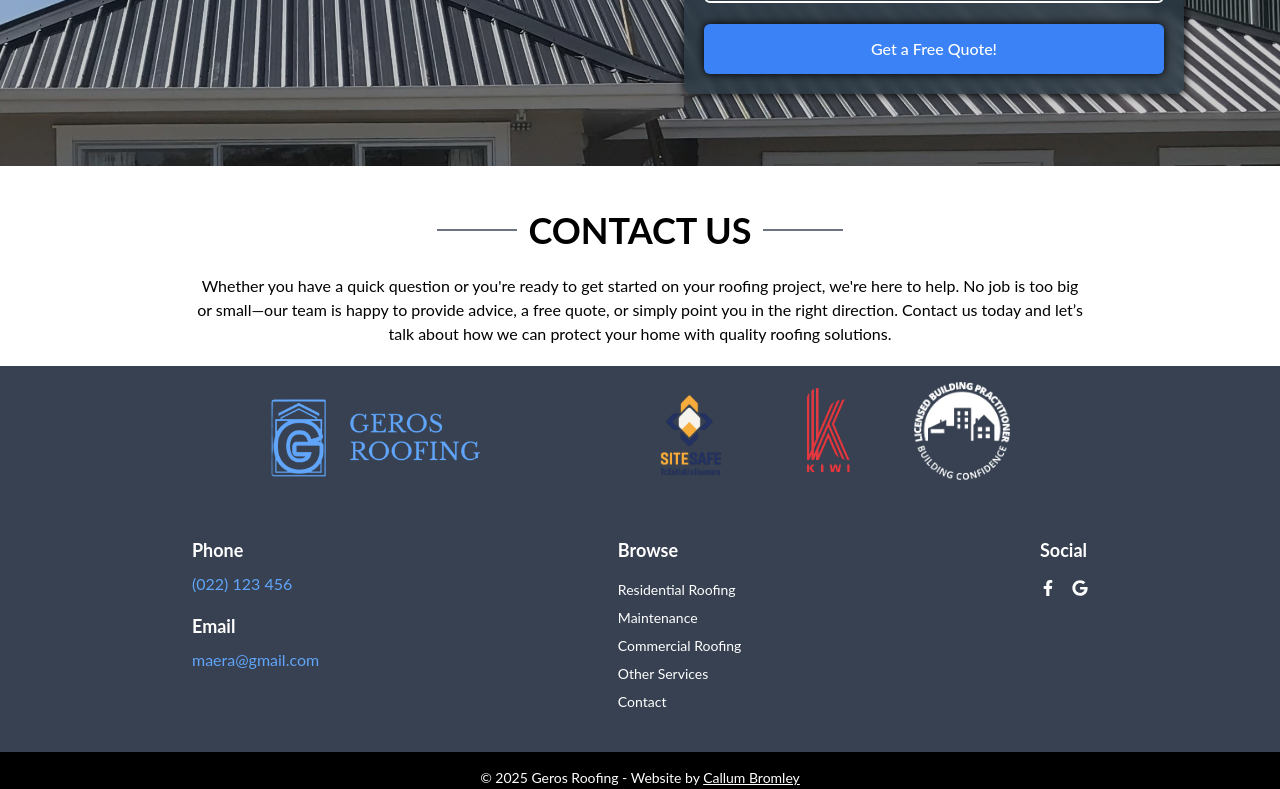
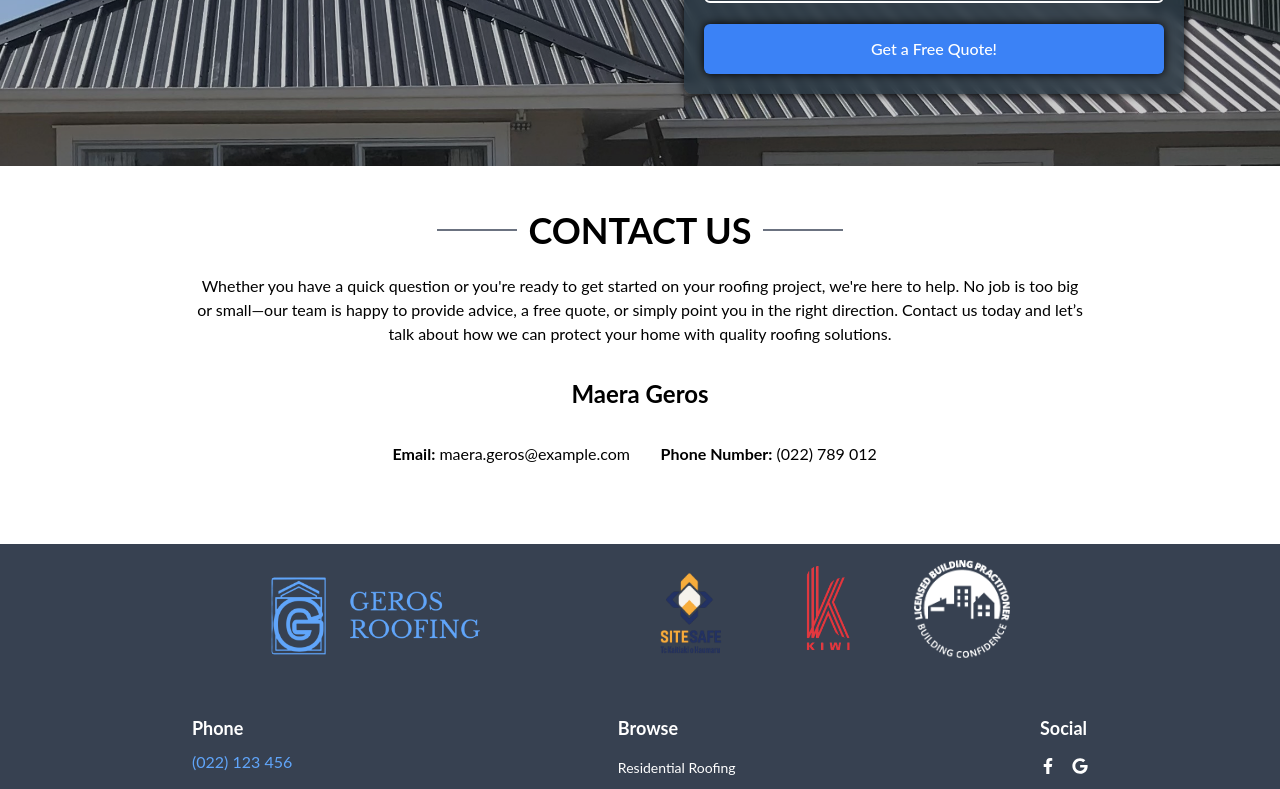
Before and after one commit to callum-bromley/Personal-Project, a React (Vite) app: page /contact in a window 1280 px wide. Shown: the part 666-1455 px from the top of the page. Built offline with nearby package versions, Linux system fonts and the light colour scheme.

Commit message:
finished contact us page

```diff
--- a/client/Pages/ContactPage.tsx
+++ b/client/Pages/ContactPage.tsx
@@ -125,12 +125,12 @@ export default function Services() {
 
       {/* Contact Form Section */}
       <section className="contact">
-        <div className="contact-container">
-          <div className="contact-text">
-            <span className="text-5xl font-bold text-white mb-4 block" style={{ fontFamily: "Playfair Display, serif" }}>
+        <div data-aos="fade-up" className="contact-container">
+          <div data-aos="fade-up" className="contact-text">
+            <span data-aos="fade-up" className="text-5xl font-bold text-white mb-4 block" style={{ fontFamily: "Playfair Display, serif" }}>
               Contact Us!
             </span>
-            <p className="mr-72">Get in Touch for a Free Estimate, Roof Inspection, or Any Questions About Our Services.</p>
+            <p data-aos="fade-up" className="mr-72">Get in Touch for a Free Estimate, Roof Inspection, or Any Questions About Our Services.</p>
           </div>
 
           <form onSubmit={onSubmit}>
@@ -172,7 +172,19 @@ Whether you have a quick question or you&apos;re ready to get started on your ro
 </div>
 </div>
 
-
+<div data-aos="fade-up" style={{ display: "flex", justifyContent: "center", marginTop: "30px" }}>
+        <div style={{ textAlign: "center" }}>
+          <h1 style={{ fontSize: "1.5rem", fontWeight: "bold", color: "#000" }}>Maera Geros</h1>
+          <div style={{ display: "grid", gridTemplateColumns: "repeat(4, 1fr)", marginTop: "20px" }}>
+            <div></div>
+            <div style={{ padding: "10px" }}><strong>Email:</strong> maera.geros@example.com</div>
+            <div style={{ padding: "10px" }}><strong>Phone Number:</strong> (022) 789 012</div>
+            <div></div>
+          </div>
+        </div>
+      </div>
+<h1 className="text-white">/</h1>
+<h1 className="text-white">/</h1>
 
 </div>
 
```
